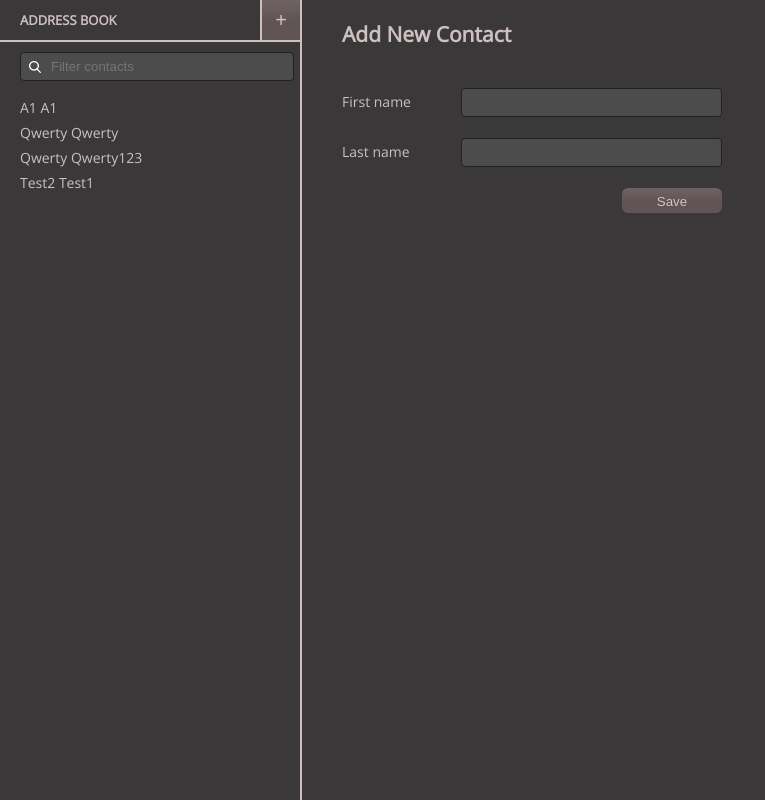
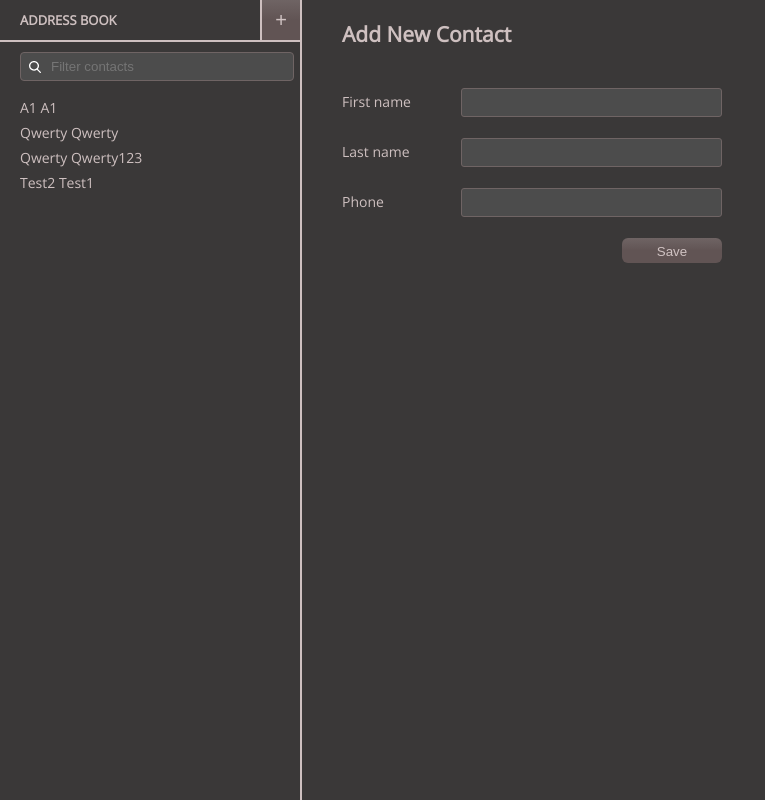
Before and after one commit to annajersey/addressBook, a React app: page / in a window 1280 px wide. Shown: the whole page, without its empty margins (0-765 px from the left). Built offline with nearby package versions, Linux system fonts and the light colour scheme.

Commit message:
Added new field - phone

```diff
--- a/src/assets/styles.scss
+++ b/src/assets/styles.scss
@@ -16,4 +16,5 @@ main {
 
 input{
     color:#fff;
+    border-color: $dimGray;
 }
--- a/src/components/Main/index.js
+++ b/src/components/Main/index.js
@@ -22,6 +22,8 @@ class Main extends React.Component {
 		e.preventDefault();
 		if (!this.state.person.name || !this.state.person.lastname) {
 			this.setState({error: "Please fill in all fields"})
+		}else if(!(/^[0-9+]*$/.test(this.state.person.phone))){
+			this.setState({error: "Phone field can contain numbers only"})
 		} else {
 			this.setState({error: ""})
 			this.props.addPerson(this.state.person)
@@ -30,18 +32,18 @@ class Main extends React.Component {
 
 	Delete(e) {
 		e.preventDefault();
-		if(confirm("Delete this contact?")) {
+		if (confirm("Delete this contact?")) {
 			this.setState({error: ""})
 			this.props.deletePerson()
 		}
 	}
 
 	render() {
-		let isNewContact = this.props.current.id<1;
+		let isNewContact = this.props.current.id < 1;
 		return (
 			<section>
 				<form>
-					<h2>{isNewContact?"Add New Contact":"Edit Contact"}</h2>
+					<h2>{isNewContact ? "Add New Contact" : "Edit Contact"}</h2>
 					<div className="formGroup">
 						<label htmlFor="firstname">First name</label>
 						<input autoComplete="off" id="firstname" value={this.state.person.name} name="name"
@@ -49,10 +51,17 @@ class Main extends React.Component {
 					</div>
 					<div className="formGroup"><label htmlFor="lastname">Last name</label>
 						<input autoComplete="off" value={this.state.person.lastname} name="lastname"
-					       onChange={(e) => this.setState({person: {...this.state.person, lastname: e.target.value}})}/>
+						       onChange={(e) => this.setState({person: {...this.state.person,
+								       lastname: e.target.value}})}/>
+					</div>
+					<div className="formGroup"><label htmlFor="phone">Phone</label>
+						<input autoComplete="off" value={this.state.person.phone} type="tel" name="phone"
+						       onChange={(e) => this.setState({person: {...this.state.person,
+								       phone: e.target.value}})}
+						/>
 					</div>
 					<div className="formGroup">
-					{!isNewContact&&<button onClick={(e) => this.Delete(e)}>Delete</button>}
+						{!isNewContact && <button onClick={(e) => this.Delete(e)}>Delete</button>}
 						<button className="save" onClick={(e) => this.Save(e)}>Save</button>
 					</div>
 					<div className="errorText">{this.state.error}</div>
--- a/src/components/Main/main.scss
+++ b/src/components/Main/main.scss
@@ -25,12 +25,12 @@ section {
 	}
 
 	input {
-		border-radius: 4px;
+		border-radius: 3px;
 		height: 25px;
 		line-height: 25px;
 		background: $elementsBackground;
 		width: 250px;
-		border: 1px solid $elementsBorder;
+		border: 1px solid $dimGray;
 		padding-left: 7px;
 		float: right;
 	}
--- a/src/components/Sidebar/sidebar.scss
+++ b/src/components/Sidebar/sidebar.scss
@@ -62,6 +62,6 @@ header {
 	height: 25px;
 	line-height: 25px;
 	background: $elementsBackground url('../../assets/images/search.svg') 8px center no-repeat;
-	border: 1px solid $elementsBorder;
+	border: 1px solid $dimGray;
 	padding-left: 30px;
 }
--- a/src/store/reducers/index.js
+++ b/src/store/reducers/index.js
@@ -1,13 +1,19 @@
 import {ADD_PERSON, DELETE_PERSON, SET_CURRENT} from "../constants";
 
+const getNextId = (contacts) => {
+	return Math.max(...contacts.map(p => p.id), 0) + 1
+}
+const createNewItem = () => {
+	return {id: parseFloat(Math.random().toFixed(3)), name: '', lastname: '', phone: ''}
+}
 const initialState = {
 	contacts: [
-		{id: 1, name: "Test1", lastname: "Test2"},
+		{id: 1, name: "Test1", lastname: "Test2", phone: 123},
 		{id: 2, name: "A1", lastname: "a1"},
 		{id: 3, name: "qwerty", lastname: "qwerty"},
 		{id: 4, name: "qwerty123", lastname: "qwerty"}
 	],
-	current: {id: 0, name: "", lastname: ""}
+	current: createNewItem()
 
 };
 export default (state = initialState, action) => {
@@ -16,28 +22,20 @@ export default (state = initialState, action) => {
 		case ADD_PERSON:
 			const {person} = action.payload
 			let newItemIndex = contacts.findIndex(p => p.id === state.current.id)
-			if (newItemIndex<0) {
-				person.id=getNextId(contacts)
+			if (newItemIndex < 0) {
+				person.id = getNextId(contacts)
 				contacts.push(person);
-			}
-			else contacts[newItemIndex] = person
-			return {...state, contacts, current:createNewItem()};
+			} else contacts[newItemIndex] = person
+			return {...state, contacts, current: createNewItem()};
 		case SET_CURRENT:
 			let {current} = action.payload
 			if (!current) current = createNewItem()
 			return {...state, current};
 		case DELETE_PERSON:
 			let deleteItemIndex = contacts.findIndex(p => p.id === state.current.id)
-			if(deleteItemIndex>-1) contacts.splice(deleteItemIndex, 1);
-			return {...state, contacts, current:createNewItem()};
+			if (deleteItemIndex > -1) contacts.splice(deleteItemIndex, 1);
+			return {...state, contacts, current: createNewItem()};
 		default:
 			return state;
 	}
 };
-
-const getNextId = (contacts) => {
-	return Math.max(...contacts.map(p => p.id), 0) + 1
-}
-const createNewItem = () => {
-	return  {id: parseFloat(Math.random().toFixed(3)), name: '', lastname: ''}
-}
```
Also changed, not shown: 1 other file (tests, documents, lock files or other folders). Lines whose indentation alone changed are shown as unchanged.
